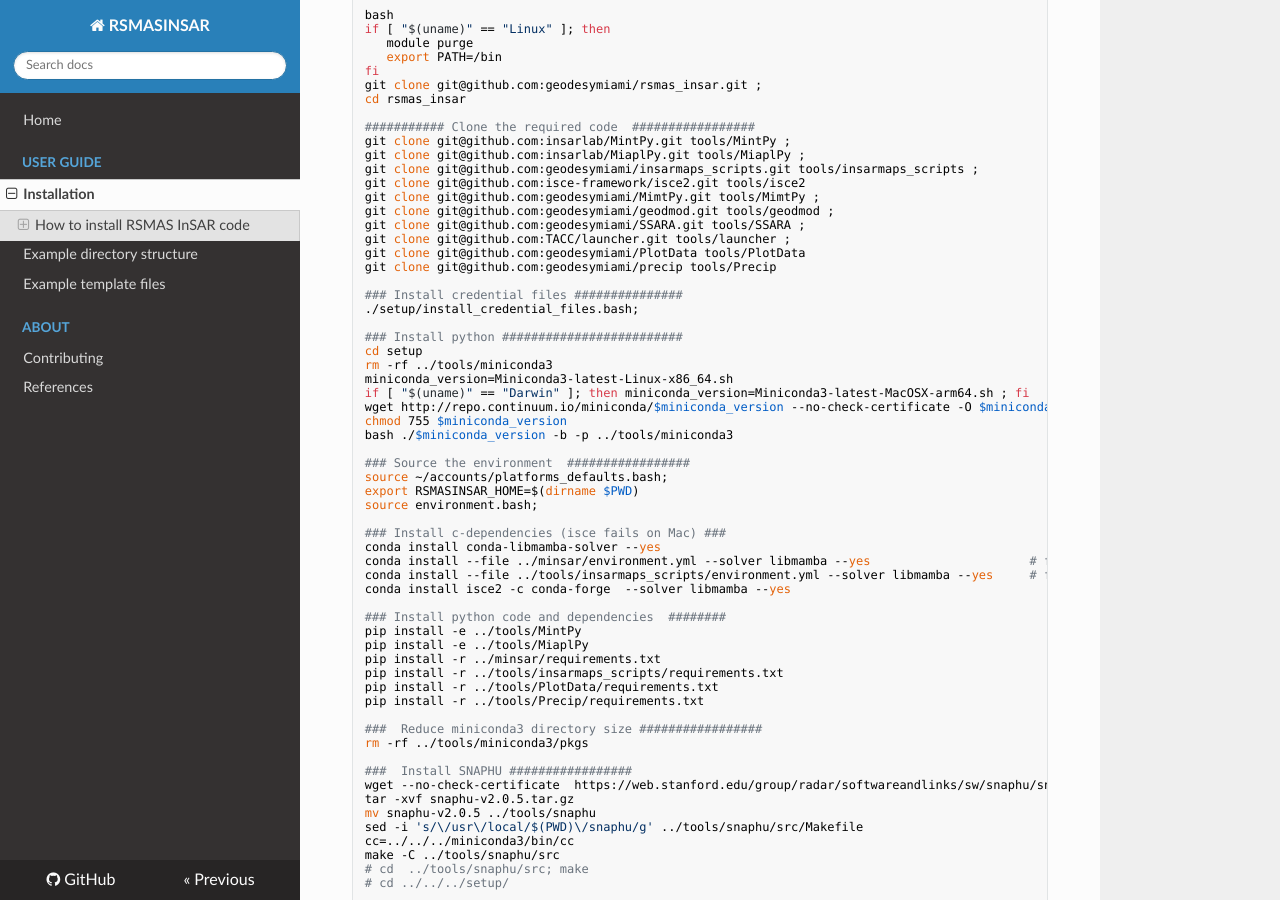
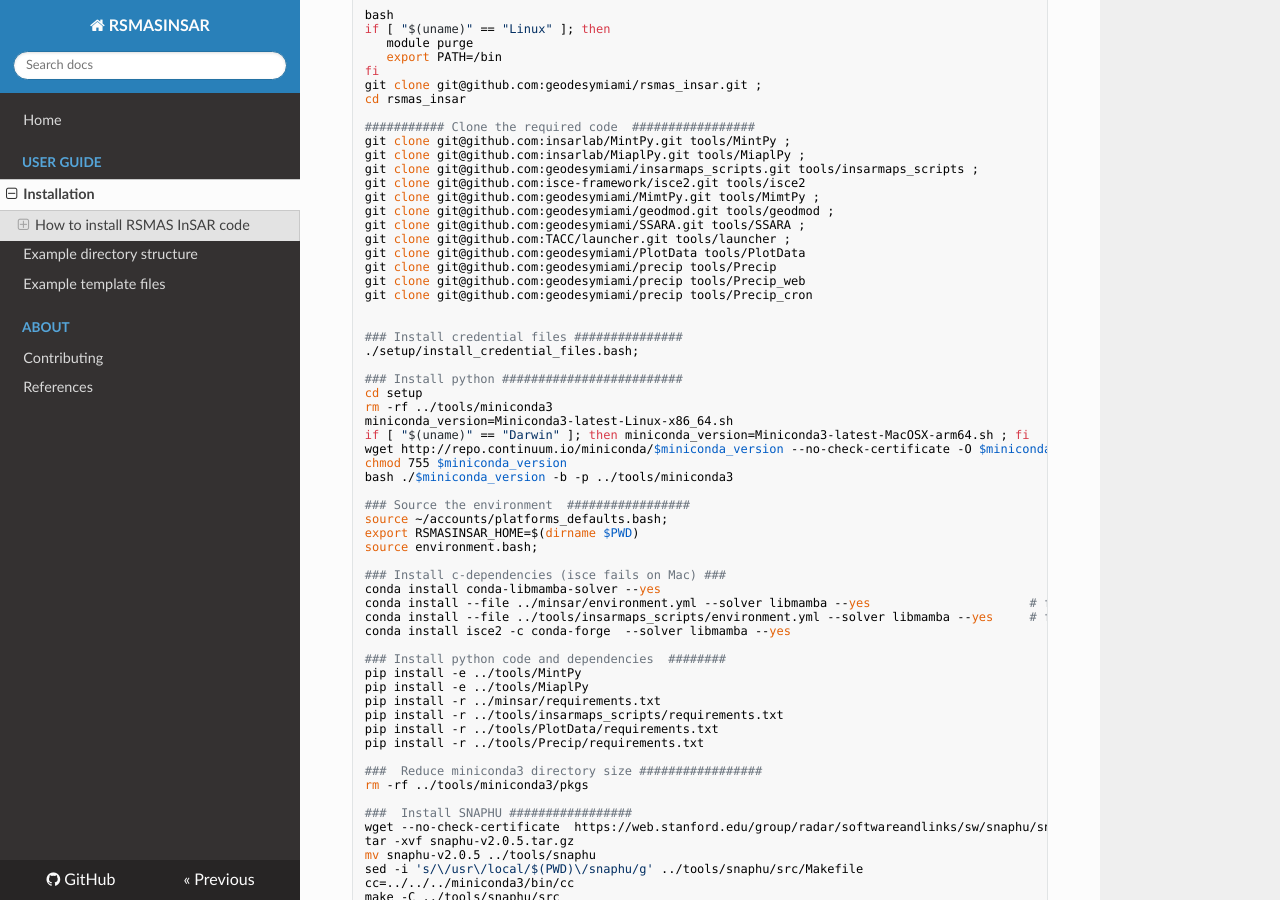
Before and after one commit to geodesymiami/rsmas_insar, an MkDocs documentation site: the page built from docs/installation.md, in a window 1280 px wide and 900 px high, scrolled down 917 px. Built offline with MkDocs 1.6.1, drawn with Linux system fonts in a browser that asks for light colours; nearby versions of some CDN libraries.

Commit message:
Update installation.md

```diff
--- a/docs/installation.md
+++ b/docs/installation.md
@@ -55,6 +55,9 @@ git clone git@github.com:geodesymiami/SSARA.git tools/SSARA ;
 git clone git@github.com:TACC/launcher.git tools/launcher ;
 git clone git@github.com:geodesymiami/PlotData tools/PlotData
 git clone git@github.com:geodesymiami/precip tools/Precip
+git clone git@github.com:geodesymiami/precip tools/Precip_web
+git clone git@github.com:geodesymiami/precip tools/Precip_cron
+
 
 ### Install credential files ###############
 ./setup/install_credential_files.bash;
```
